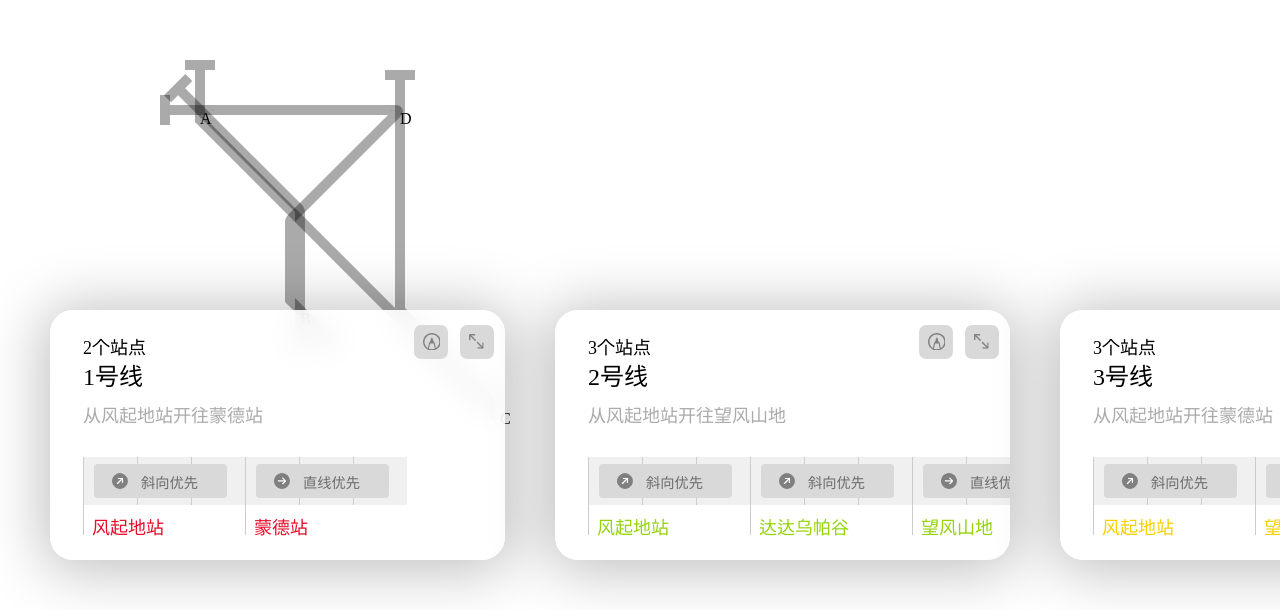
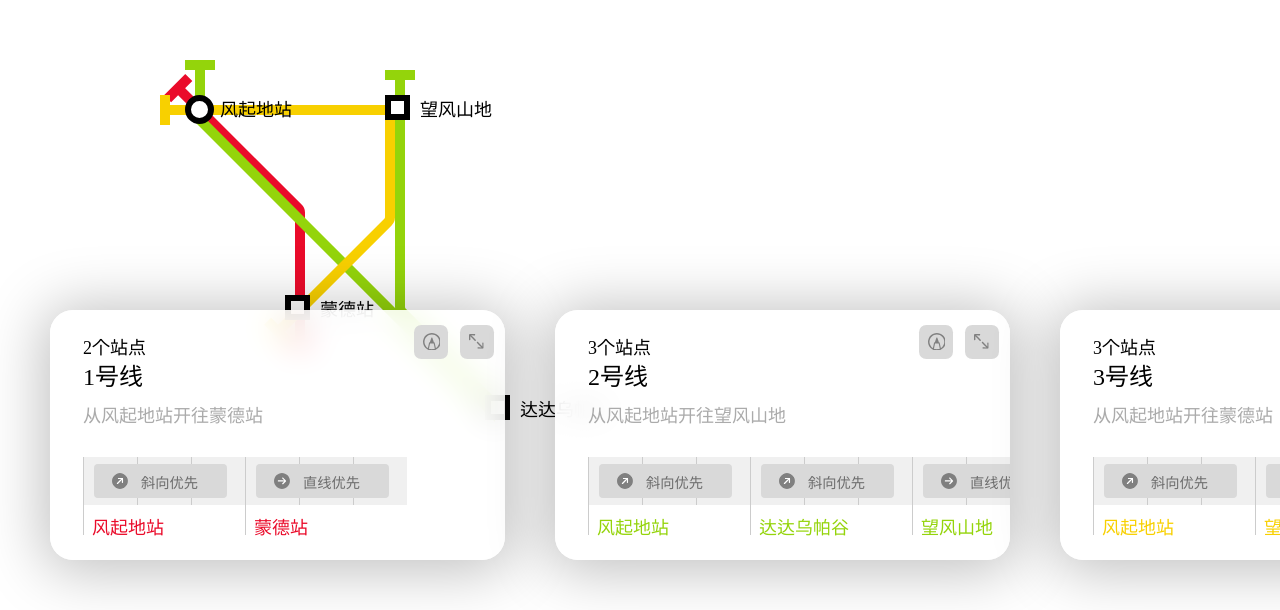
Before and after one commit to RyanEdo/mini-metro-web, a React (Create React App) app: page / in a window 1280 px wide. Shown: the part 190-800 px from the top of the page. Built offline with nearby package versions, Linux system fonts and the light colour scheme.

Commit message:
data init

```diff
--- a/src/DataStructure/Line.ts
+++ b/src/DataStructure/Line.ts
@@ -1,3 +1,4 @@
+import { LineProps } from "../Data/UserData";
 import { Bend } from "./Bend";
 import { ConnectType } from "./ConnectType";
 import { LineRecord } from "./LineRecord";
@@ -10,6 +11,7 @@ export class Line {
   empty: boolean;
   departureRecord: LineRecord | undefined;
   _dev_tag: string | undefined;
+  displayLine?: LineProps;
   constructor() {
     this.empty = false;
   }
--- a/src/DataStructure/Station.ts
+++ b/src/DataStructure/Station.ts
@@ -1,3 +1,4 @@
+import { StationProps } from "../Data/UserData";
 import { Direct, Direction } from "./Direction";
 import { Line } from "./Line";
 import { LineRecord } from "./LineRecord";
@@ -11,6 +12,7 @@ export class Station {
   lineRecords: Map<Line, LineRecord[]>;
   _dev_tag: string | undefined;
   handlers: (Line|undefined|null)[];
+  displayStation?: StationProps;
   constructor(position: Point) {
     this.position = position;
     this.tracks = new Array(8)
--- a/src/Render/Component/LineRender.tsx
+++ b/src/Render/Component/LineRender.tsx
@@ -11,6 +11,8 @@ import { clearHandle, getHandleCommand } from "../../Line/Handle";
 import { gauge } from "../../Common/const";
 
 function LineRender({ line }: { line: Line }) {
+  const {displayLine} = line;
+  const {color} = displayLine!;
   let command = "", allKeyPoints: Point[] = [];
   if (line.departureRecord?.nextLineRecord) {
     allKeyPoints = getAllKeyPoints(line);
@@ -40,7 +42,7 @@ function LineRender({ line }: { line: Line }) {
               color: "gray",
             }}
           >
-            {`x:${P.x.toFixed()},y:${P.y.toFixed()}`}
+            {/* {`x:${P.x.toFixed()},y:${P.y.toFixed()}`} */}
           </div>
         ))}
       </div>
@@ -51,7 +53,7 @@ function LineRender({ line }: { line: Line }) {
       <div style={{ position: "absolute" }}>
         <svg width="200" height="200" style={{ overflow: "visible" }}>
           {/* <path fill="transparent" stroke="black" d={MCommand + LCommand} /> */}
-          <path fill="transparent" stroke="#00000055" d={command} stroke-width={gauge} />
+          <path fill="transparent" stroke={`${color}`} d={command} stroke-width={gauge} />
 
           {/* <circle cx="10" cy="10" r="2" fill="red" /> */}
         </svg>
--- /dev/null
+++ b/src/Render/Layer/RenderLayer.scss
@@ -0,0 +1,34 @@
+.station-render {
+
+    .station-shape {
+        height: 30px;
+        width: 30px;
+        // transform: translate(-50%,-50%);
+        display: inline-block;
+        svg {
+            fill: white;
+            &.square {
+                zoom: 0.9;
+              }
+              &.triangle {
+                zoom: 1.05;
+              }
+              &.start {
+                zoom: 1.15;
+              }
+              &.hexagon {
+                zoom: 0.9;
+              }
+              &.pentagon {
+                zoom: 1.1;
+              }
+        }
+    }
+    .station-name {
+        display: inline-block;
+        font-size: 18px;
+        font-weight: 500;
+        vertical-align: top;
+        margin-left: 5px;
+    }
+}
--- a/src/Render/Layer/RenderLayer.tsx
+++ b/src/Render/Layer/RenderLayer.tsx
@@ -8,6 +8,8 @@ import { Point } from "../../DataStructure/Point";
 import { mapToArr } from "../../Common/util";
 import { Line } from "../../DataStructure/Line";
 import LineRender from "../Component/LineRender";
+import shapes from "../../Resource/Shape/shape";
+import './RenderLayer.scss';
 class RenderProps {
   data!: UserDataType;
   setData!: Dispatch<SetStateAction<UserDataType>>;
@@ -20,6 +22,7 @@ const buildStations = (
     const { position, stationId } = station;
     const [x, y] = position;
     const dStation = new Station(new Point(x, y));
+    dStation.displayStation = station;
     stationMap.set(stationId, dStation);
   });
   return stationMap;
@@ -31,13 +34,15 @@ const buildLines = (
 ) => {
   const lineMap = new Map();
   mapToArr(lines).forEach((line) => {
-    const { stationIds, lineId } = line;
-    const dStations = stationIds.map((stationId) => {
-      const dStation = stationMap.get(stationId)!;
-      return dStation;
-    });
+    const { stationIds, lineId, bendFirst } = line;
     const dLine = new Line();
-    dLine.linkAll(dStations);
+    dLine.displayLine = line;
+    for(let i=1;i<stationIds.length;i++){
+      const B = stationMap.get(stationIds[i-1])!;
+      const C = stationMap.get(stationIds[i])!;
+      const _bendFirst = bendFirst.has(stationIds[i-1]);
+      dLine.link(B,C,_bendFirst);
+    }
     lineMap.set(lineId, dLine);
   });
   return lineMap;
@@ -46,17 +51,29 @@ const buildLines = (
 const renderStations = (allStationsList: Station[]) => {
   return (
     <div>
-      {allStationsList.map((station, index) => (
+      {allStationsList.map((station, index) => {
+
+        const {displayStation} = station;
+        const {stationName, shape} = displayStation!;
+        return(
         <div
           style={{
             position: "absolute",
-            left: station.position.x,
-            top: station.position.y,
+            left: station.position.x - 15,
+            top: station.position.y - 15,
           }}
+          className="station-render"
         >
-          {String.fromCharCode("A".charCodeAt(0) + index)}
+          <div className="station-shape">
+          {
+          //@ts-ignore
+          shapes[shape]}
+          </div>
+          <div className="station-name">
+          {stationName}</div>
+          {/* {String.fromCharCode("A".charCodeAt(0) + index)} */}
         </div>
-      ))}
+      )})}
     </div>
   );
 };
@@ -79,8 +96,9 @@ function RenderLayer({ data, setData }: RenderProps) {
   const allLinesList = mapToArr(lineMap);
   return (
     <div className="RenderLayer">
+      {renderLines(allLinesList)}
+
       {renderStations(allStationsList)}
-      {renderLines(allLinesList)}
       {/* <DevelopLayer /> */}
     </div>
   );
```
